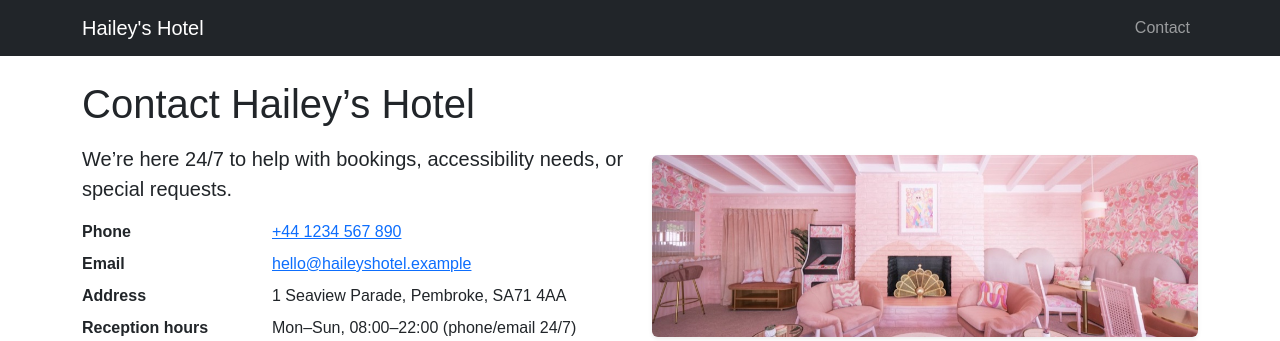
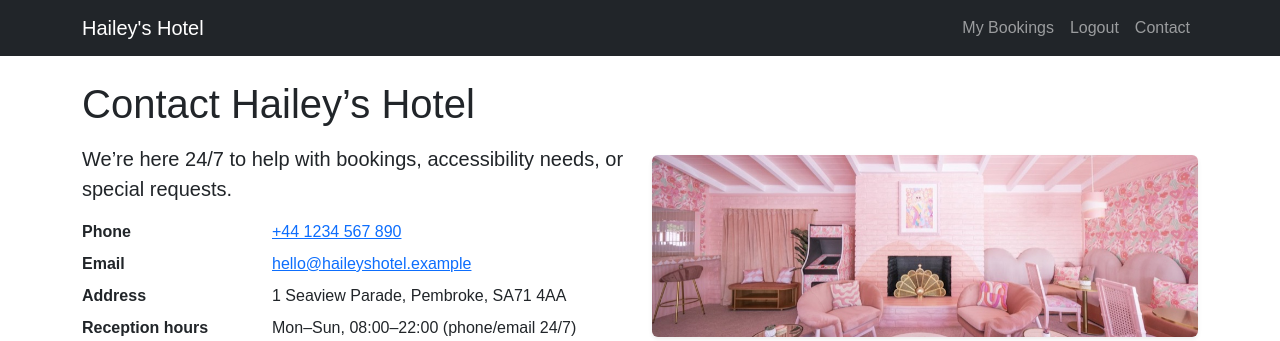
Before and after one commit to dailafing/FlaskHotel, a Flask app: page /contact in a window 1280 px wide. Shown: the top 341 px of the page. Run offline with Flask 3, Linux system fonts and the light colour scheme; the visitor is signed in with stand-in values (Sample User, id 1).

Commit message:
Update Nav to show the links to login & register

```diff
--- a/app/templates/base.html
+++ b/app/templates/base.html
@@ -37,6 +37,13 @@
             <a class="navbar-brand" href="{{ url_for('main.index') }}">Hailey's Hotel</a>
 
             <ul class="navbar-nav ms-auto">
+                {% if current_user.is_authenticated %}
+                    <li class="nav-item"><a class="nav-link" href="{{ url_for('main.my_bookings') }}">My Bookings</a></li>
+                    <li class="nav-item"><a class="nav-link" href="{{ url_for('main.logout') }}">Logout</a></li>
+                {% else %}
+                    <li class="nav-item"><a class="nav-link" href="{{ url_for('main.login') }}">Login</a></li>
+                    <li class="nav-item"><a class="nav-link" href="{{ url_for('main.register') }}">Register</a></li>
+                {% endif %}
                 <li class="nav-item"><a class="nav-link" href="{{ url_for('main.contact') }}">Contact</a></li>
             </ul>
 
```
